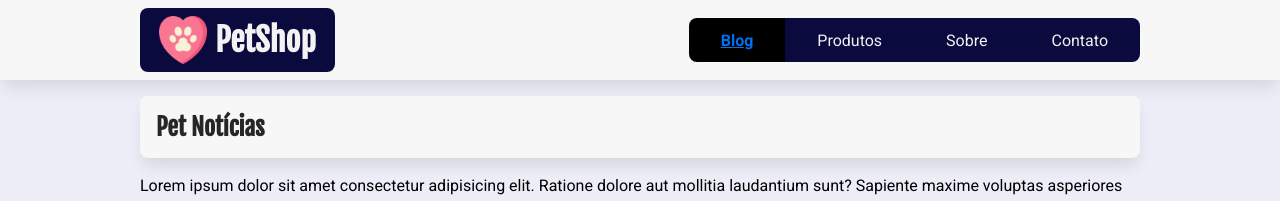
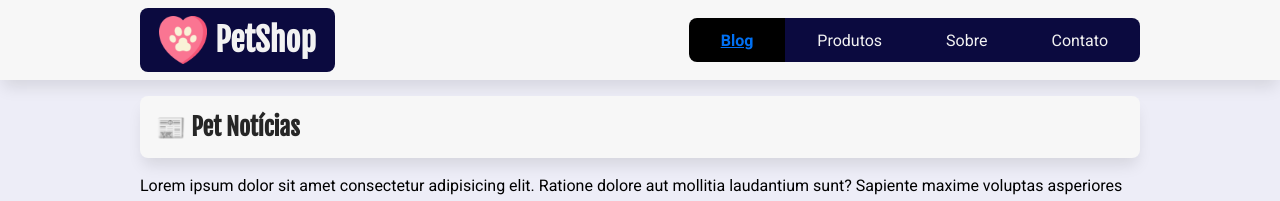
Before and after one commit to VanessaBaldin1/petshop, a Next.js app: page / in a window 1280 px wide. Shown: the top 201 px of the page. Built offline with nearby package versions, Linux system fonts and the light colour scheme.

Commit message:
cria e adiciona module.css nos components

```diff
--- /dev/null
+++ b/src/app/contato/contato.module.css
@@ -0,0 +1,5 @@
+.conteudo {
+  h2::before {
+    content: "💌 ";
+  }
+}
--- a/src/app/contato/page.tsx
+++ b/src/app/contato/page.tsx
@@ -1,5 +1,6 @@
 //src/app/contato/page.tsx
 import type { Metadata } from "next";
+import estilos from "./contato.module.css";
 
 export const metadata: Metadata = {
   title: "Contato | PetShop",
@@ -8,7 +9,7 @@ export const metadata: Metadata = {
 
 export default function Contato() {
   return (
-    <section>
+    <section className={estilos.conteudo}>
       <h2>Contato</h2>
       <p>
         Lorem ipsum dolor, sit amet consectetur adipisicing elit. Commodi sed,
--- /dev/null
+++ b/src/app/not-found.module.css
@@ -0,0 +1,14 @@
+.conteudo {
+  h2::before {
+    content: "😱 ";
+  }
+
+  .imagem404 {
+    text-align: center;
+
+    img {
+      width: 100%;
+      max-width: 300px;
+    }
+  }
+}
--- a/src/app/not-found.tsx
+++ b/src/app/not-found.tsx
@@ -1,6 +1,7 @@
 //src/app/not-found.tsx
 
 import type { Metadata } from "next";
+import estilos from "./not-found.module.css";
 
 export const metadata: Metadata = {
   title: "Pagina não encontrada | PetShop",
@@ -9,7 +10,7 @@ export const metadata: Metadata = {
 
 export default function Pagina404() {
   return (
-    <section>
+    <section className={estilos.conteudo}>
       <h2>Ops! Página não encontrada!</h2>
     </section>
   );
--- /dev/null
+++ b/src/app/page.module.css
@@ -0,0 +1,5 @@
+.conteudo {
+  h2::before {
+    content: "📰 ";
+  }
+}
--- a/src/app/page.tsx
+++ b/src/app/page.tsx
@@ -1,6 +1,8 @@
+import estilos from "./page.module.css";
+
 export default function Home() {
   return (
-    <section>
+    <section className={estilos.conteudo}>
       <h2>Pet Notícias</h2>
       <p>
         Lorem ipsum dolor sit amet consectetur adipisicing elit. Ratione dolore
--- a/src/app/produtos/page.tsx
+++ b/src/app/produtos/page.tsx
@@ -1,5 +1,6 @@
 //src/app/produtos/page.tsx
 import type { Metadata } from "next";
+import estilos from "./produtos.module.css";
 
 export const metadata: Metadata = {
   title: "Produtos | PetShop",
@@ -8,7 +9,7 @@ export const metadata: Metadata = {
 
 export default function Produtos() {
   return (
-    <section>
+    <section className={estilos.conteudo}>
       <h2>Produtos</h2>
       <p>
         Lorem ipsum dolor sit amet consectetur adipisicing elit. Incidunt
--- /dev/null
+++ b/src/app/produtos/produtos.module.css
@@ -0,0 +1,23 @@
+.conteudo {
+  h2::before {
+    content: "🎁 ";
+  }
+
+  article {
+    background-color: #f7f7f7;
+    padding: 1rem;
+    border-radius: var(--borda-arredondada);
+  }
+
+  @media screen and (min-width: 800px) {
+    .produtos {
+      display: flex;
+      justify-content: space-between;
+      flex-wrap: wrap;
+
+      article {
+        width: 30%;
+      }
+    }
+  }
+}
--- a/src/app/sobre/page.tsx
+++ b/src/app/sobre/page.tsx
@@ -1,5 +1,6 @@
 //src/app/sobre/page.tsx
 import type { Metadata } from "next";
+import estilos from "./sobre.module.css";
 
 export const metadata: Metadata = {
   title: "Sobre | PetShop",
@@ -8,7 +9,7 @@ export const metadata: Metadata = {
 
 export default function Sobre() {
   return (
-    <section>
+    <section className={estilos.conteudo}>
       <h2>Sobre</h2>
       <p>
         Lorem ipsum dolor sit, amet consectetur adipisicing elit. Modi aperiam
--- /dev/null
+++ b/src/app/sobre/sobre.module.css
@@ -0,0 +1,5 @@
+.conteudo {
+  h2::before {
+    content: "💡 ";
+  }
+}
```
